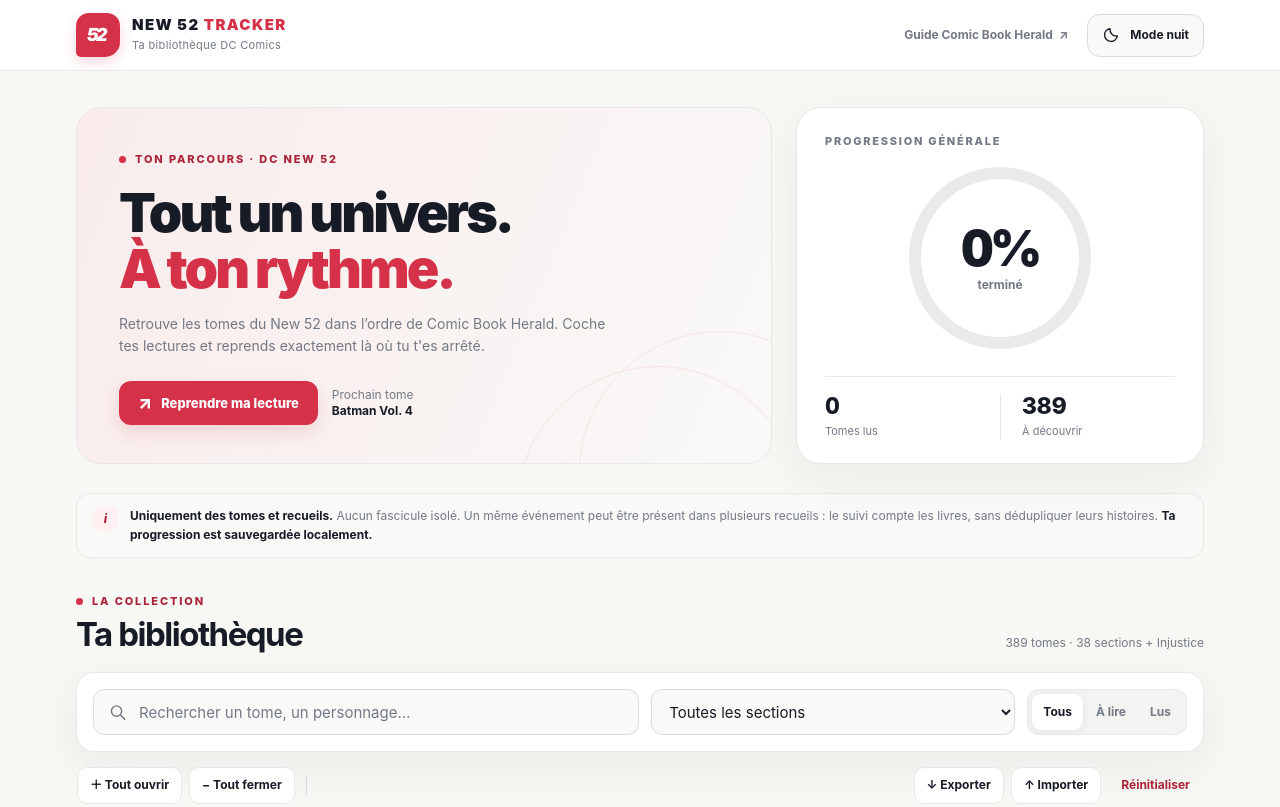
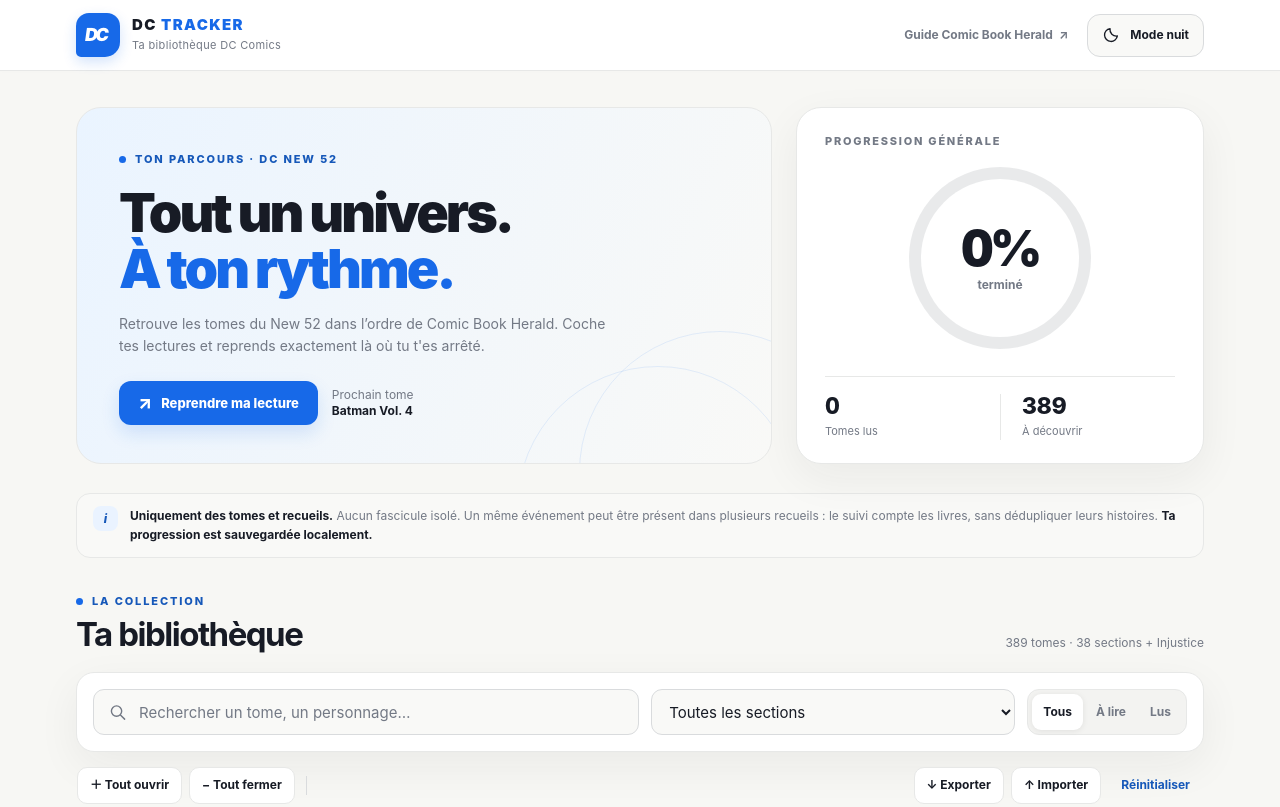
Before and after one commit to Xulink-android/dc-new52-tracker, a plain HTML site: page index.html in a window 1280 px wide. Shown: the top 807 px of the page. Drawn offline with Linux system fonts and the light colour scheme.

Commit message:
Rebrand app as DC Tracker with blue day/night theme

```diff
--- a/index.html
+++ b/index.html
@@ -4,13 +4,13 @@
   <meta charset="utf-8">
   <meta name="viewport" content="width=device-width, initial-scale=1, viewport-fit=cover">
   <meta name="theme-color" content="#f7f7f4">
-  <meta name="description" content="Ta bibliothèque interactive DC New 52 : 389 tomes, progression personnelle, mode clair et sombre.">
+  <meta name="description" content="DC Tracker : suis ta lecture des tomes New 52. 389 recueils, progression et mode clair/sombre.">
   <meta name="apple-mobile-web-app-capable" content="yes">
   <meta name="apple-mobile-web-app-status-bar-style" content="default">
   <link rel="manifest" href="./manifest.webmanifest">
   <link rel="icon" type="image/png" sizes="192x192" href="./icon-192.png">
   <link rel="apple-touch-icon" href="./icon-192.png">
-  <title>DC New 52 — Ma bibliothèque</title>
+  <title>DC Tracker — New 52</title>
   <script>
     (function(){
       var saved;
@@ -24,19 +24,19 @@
     :root {
       color-scheme:light;
       --bg:#f7f7f4; --surface:#fff; --surface-subtle:#f9f9f7; --ink:#171b25; --muted:#737985;
-      --line:#e7e8e7; --line-strong:#d9dbdd; --accent:#d53249; --accent-hover:#b82137;
-      --accent-tint:#fff0f1; --accent-ink:#ab2439; --success:#168367; --success-soft:#eaf7f1;
+      --line:#e7e8e7; --line-strong:#d9dbdd; --accent:#1769e8; --accent-hover:#0c56c5;
+      --accent-tint:#eaf3ff; --accent-ink:#1658b9; --success:#168367; --success-soft:#eaf7f1;
       --shadow:0 14px 44px rgba(28,30,42,.06); --ring-track:#e9eaeb; --chip:#f3f3f1;
-      --hero-from:#f9eceb; --hero-to:#f9f9f7;
+      --hero-from:#eaf4ff; --hero-to:#f9f9f7;
       --max:1180px;
     }
     html[data-theme="dark"] {
       color-scheme:dark;
       --bg:#10131b; --surface:#1b202b; --surface-subtle:#202632; --ink:#f3f4f6; --muted:#a5aebb;
-      --line:#303744; --line-strong:#424b59; --accent:#ff6575; --accent-hover:#ff8190;
-      --accent-tint:#35232d; --accent-ink:#ff9daa; --success:#68d7b0; --success-soft:#1f3b35;
+      --line:#303744; --line-strong:#424b59; --accent:#65baff; --accent-hover:#8ccbff;
+      --accent-tint:#1c3552; --accent-ink:#91cbff; --success:#68d7b0; --success-soft:#1f3b35;
       --shadow:0 16px 48px rgba(0,0,0,.22); --ring-track:#3e4651; --chip:#272d38;
-      --hero-from:#30212c; --hero-to:#1d2431;
+      --hero-from:#173154; --hero-to:#1d2431;
     }
     * { box-sizing:border-box }
     html { scroll-behavior:smooth }
@@ -52,7 +52,7 @@
     .topbar { position:sticky; top:0; z-index:8; background:var(--surface); border-bottom:1px solid var(--line); box-shadow:0 1px 4px rgba(0,0,0,.012) }
     .top-inner { display:flex; align-items:center; justify-content:space-between; gap:12px; max-width:var(--max); margin:auto; padding:13px 26px }
     .brand { display:flex; align-items:center; gap:12px; text-decoration:none; color:var(--ink); min-width:0 }
-    .brandmark { display:grid; place-items:center; width:44px; height:44px; flex-shrink:0; color:#fff; background:#d53249; border-radius:13px 13px 15px 5px; font-size:18px; font-weight:950; letter-spacing:-.14em; box-shadow:0 5px 13px rgba(213,50,73,.19) }
+    .brandmark { display:grid; place-items:center; width:44px; height:44px; flex-shrink:0; color:#fff; background:#1769e8; border-radius:13px 13px 15px 5px; font-size:18px; font-weight:950; letter-spacing:-.14em; box-shadow:0 5px 13px rgba(23,105,232,.19) }
     .brandmark span { transform:translateX(-2px) skewX(-8deg) }
     .brand strong { display:block; line-height:1.15; font-size:15px; letter-spacing:.09em; font-weight:900 }
     .brand small { display:block; color:var(--muted); margin-top:3px; font-size:11px; letter-spacing:.03em }
@@ -76,7 +76,7 @@
     h1 span { color:var(--accent) }
     .hero-intro { max-width:500px; font-size:14px; color:var(--muted); margin:0 0 25px }
     .hero-action { display:flex; flex-wrap:wrap; align-items:center; gap:14px }
-    .primary-btn { border:0; border-radius:12px; display:inline-flex; align-items:center; justify-content:center; gap:9px; min-height:44px; padding:0 19px; background:var(--accent); color:#fff; font-size:13px; font-weight:800; box-shadow:0 8px 18px rgba(213,50,73,.15) }
+    .primary-btn { border:0; border-radius:12px; display:inline-flex; align-items:center; justify-content:center; gap:9px; min-height:44px; padding:0 19px; background:var(--accent); color:#fff; font-size:13px; font-weight:800; box-shadow:0 8px 18px rgba(23,105,232,.15) }
     .primary-btn:hover { background:var(--accent-hover) }
     .primary-btn .icon-inline { font-size:18px; line-height:1 }
     .next-text { display:block; color:var(--muted); font-size:12px; max-width:200px; line-height:1.32 }
@@ -221,8 +221,8 @@
 <header class="topbar">
   <div class="top-inner">
     <a class="brand" href="#top" aria-label="Retour à l'accueil du tracker">
-      <span class="brandmark"><span>52</span></span>
-      <span><strong>NEW 52 <span style="color:var(--accent)">TRACKER</span></strong><small>Ta bibliothèque DC Comics</small></span>
+      <span class="brandmark"><span>DC</span></span>
+      <span><strong>DC <span style="color:var(--accent)">TRACKER</span></strong><small>Ta bibliothèque DC Comics</small></span>
     </a>
     <div class="top-actions">
       <a class="source-link" href="https://www.comicbookherald.com/reading-dc-comics/new-52-reading-order/" target="_blank" rel="noopener noreferrer">Guide Comic Book Herald <span aria-hidden="true">↗</span></a>
```
